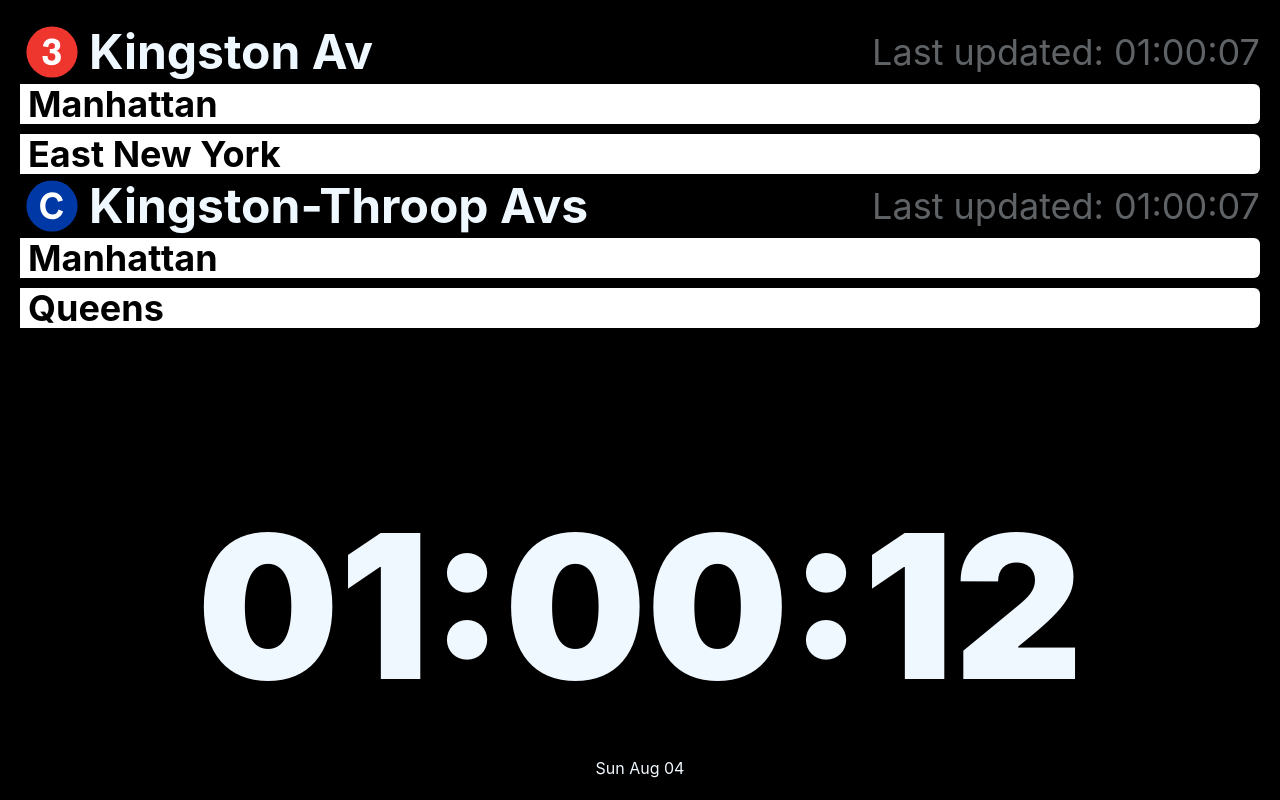
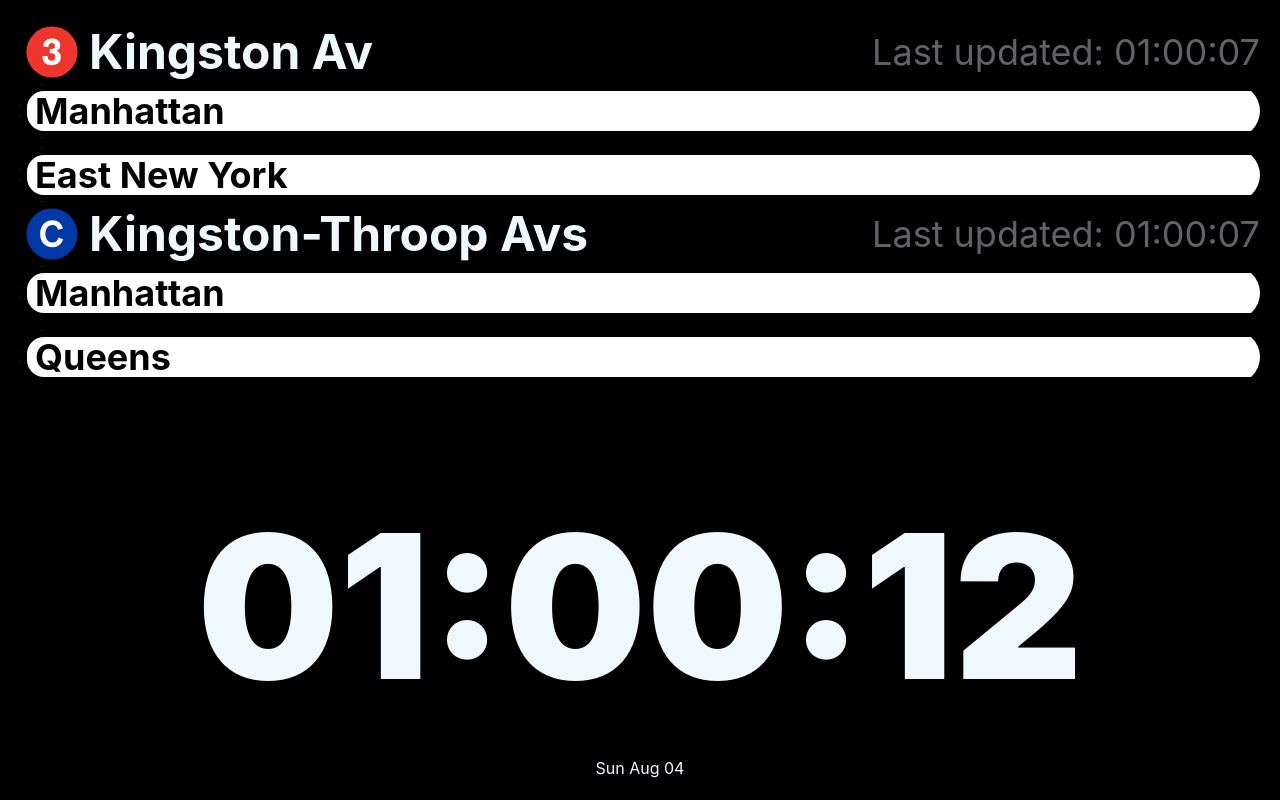
Before and after one commit to emshano/myHub, a React (Create React App) app: page / in a window 1280 px wide. Built offline with nearby package versions, Linux system fonts and the light colour scheme; a web font is replaced by a local one.

Commit message:
removed gradients and min string

```diff
--- a/src/App.css
+++ b/src/App.css
@@ -21,7 +21,10 @@ p {
 
 .line-info {
   display: flex;
-  box-shadow: 7px 0px 7px rgba(0, 0, 0, 0.267)
+  /* box-shadow: 12px 0px 0px rgb(0, 0, 0) */
+  border-right: rgb(0, 0, 0) 7px solid;
+  border-top: rgb(0, 0, 0) 7px solid;
+  border-bottom: rgb(0, 0, 0) 7px solid;
 
 }
 
@@ -37,6 +40,12 @@ p {
   justify-content: center;
   text-align: center;
   gap: 10px;
+}
+
+.lefty{
+  border-left: rgb(0, 0, 0) 7px solid;
+  border-top: rgb(0, 0, 0) 7px solid;
+  border-bottom: rgb(0, 0, 0) 7px solid;
 }
 
 .station {
@@ -55,18 +64,23 @@ p {
 }
 
 .cell-0{
-  background-color: white;
-  z-index: 0;
+  /* background-color: white; */
+  /* z-index: 0; */
+  overflow: hidden;
+
 }
 .cell-1{
-  background-color: rgb(211, 211, 211);
-  z-index: -1;
+  /* background-color: white; */
+  /* z-index: -1; */
+  overflow: hidden;
 }
 .cell-2{
-  background-color: rgb(162, 162, 162);
-  z-index: -2;
+  /* background-color: white; */
+  /* z-index: -2; */
+  overflow: hidden;
 }
 .cell-3{
-  background-color: rgb(98, 98, 98);
-  z-index: -3;
+  /* background-color: white; */
+  /* z-index: -3; */
+  overflow: hidden;
 }
--- a/src/SingleTrainStatus.jsx
+++ b/src/SingleTrainStatus.jsx
@@ -35,7 +35,7 @@ function SingleTrainStatus({ trainLineFeed, trainLine, station, northTerminus, s
 
           feed.entity.forEach((entity, i) => {
             //var tripUpdate = entity.tripUpdate
-            if (i % 2 === 0 || i == 0) {
+            if (i % 2 === 0 || i === 0) {
               try {
                 var routeID = entity.tripUpdate.trip.routeId
                 var stopTimes = entity.tripUpdate.stopTimeUpdate
@@ -52,6 +52,7 @@ function SingleTrainStatus({ trainLineFeed, trainLine, station, northTerminus, s
                     }
 
                     if (stopTime.stopId === `${station}N`) {
+                      //maybe we can prevent trains with the relative time that are negative from being added to the array.
                       northBound.push(trainObj)
                     }
                     else if (stopTime.stopId === `${station}S`) {
--- a/src/TimeTableCol.jsx
+++ b/src/TimeTableCol.jsx
@@ -1,16 +1,18 @@
 function TimeTableCol({ directionArray, direction }) {
 
     return (
-        <div className="flex flex-row items-center justify-between full-col text-black -z-10 bg-white rounded-md">
-            <div className="text-left bg-white text-4xl font-bold pl-2">{direction}</div>
+        <div className=" biggy flex flex-row justify-between items-center text-black -z-10 bg-white rounded-full w-full">
+            <div className=" lefty flex flex-col items-start text-4xl font-bold pl-2 w-full justify-start place-self-stretch rounded-l-3xl">
+                <span className="">{direction}</span>
+            </div>
             <div className="flex">
                 {directionArray
                     .slice(0, 4)
                     .map((trainObj, index) => {
-                        return <div className={`line-info cell-${index} rounded-r-xl pr-3 pl-5 -mr-3`}>
-                            <div className="mr-1 w-16 h-16"><img width="100%" src={`signage/${trainObj.line}.svg`} alt="Train line logo"></img></div>
+                        return <div className={`line-info cell-${index} rounded-r-3xl pr-4 pl-6 -ml-10 `}>
+                            <div className=" ml-5 mr-1 w-16 h-16"><img width="100%" src={`signage/${trainObj.line}.svg`} alt="Train line logo"></img></div>
                             <div className="flex flex-col justify-center">
-                                <span className="font-bold text-3xl leading-[0.95]">{Math.floor(trainObj.relativeTime) < 1 ? "Arriving" : Math.floor(trainObj.relativeTime)}</span><span className="leading-[0.95] text-sm">{Math.floor(trainObj.relativeTime) < 1 ? "" : "mins"}</span>
+                                <span className={`font-bold text-5xl leading-[0.95] ${Math.floor(trainObj.relativeTime) < 1 ? "animate-pulse text-red-500": ""}`}>{Math.floor(trainObj.relativeTime) < 1 ? "0" : Math.floor(trainObj.relativeTime)}</span>
                             </div>
                         </div>
                     })}
```
